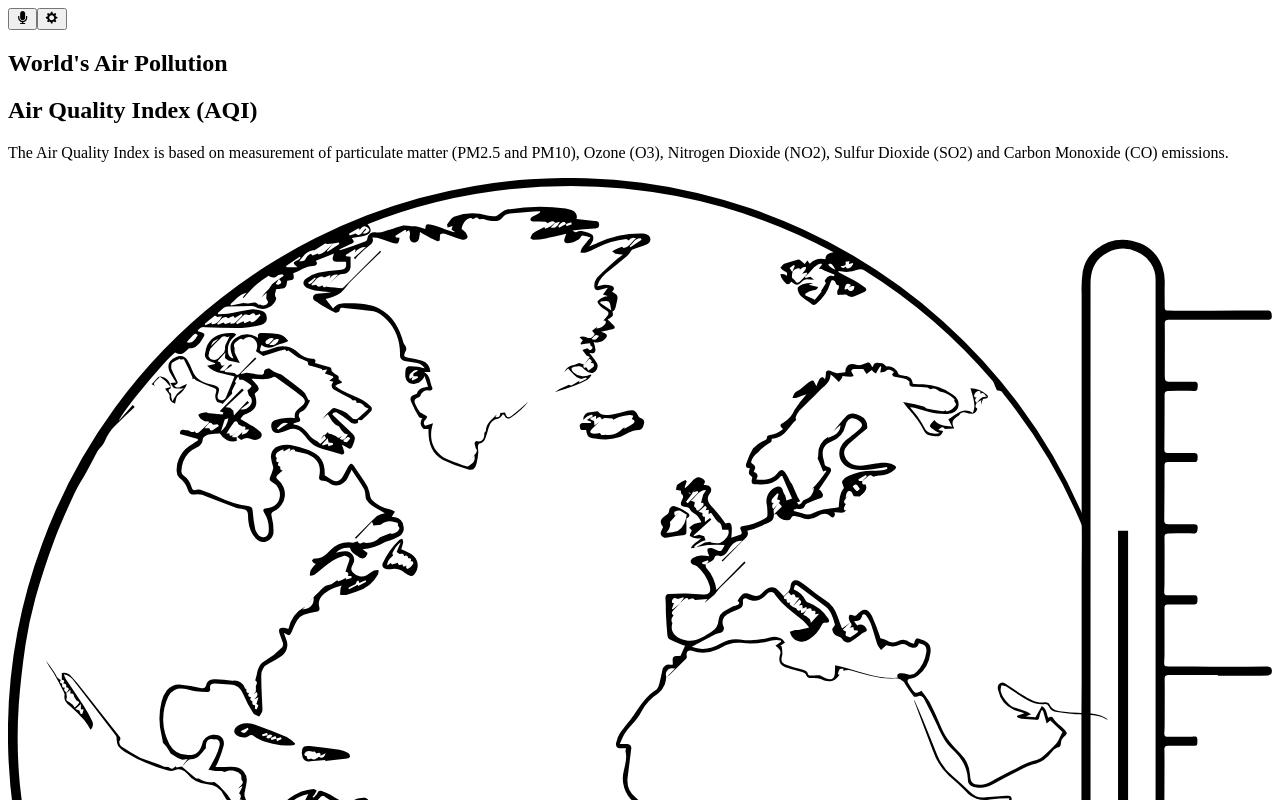
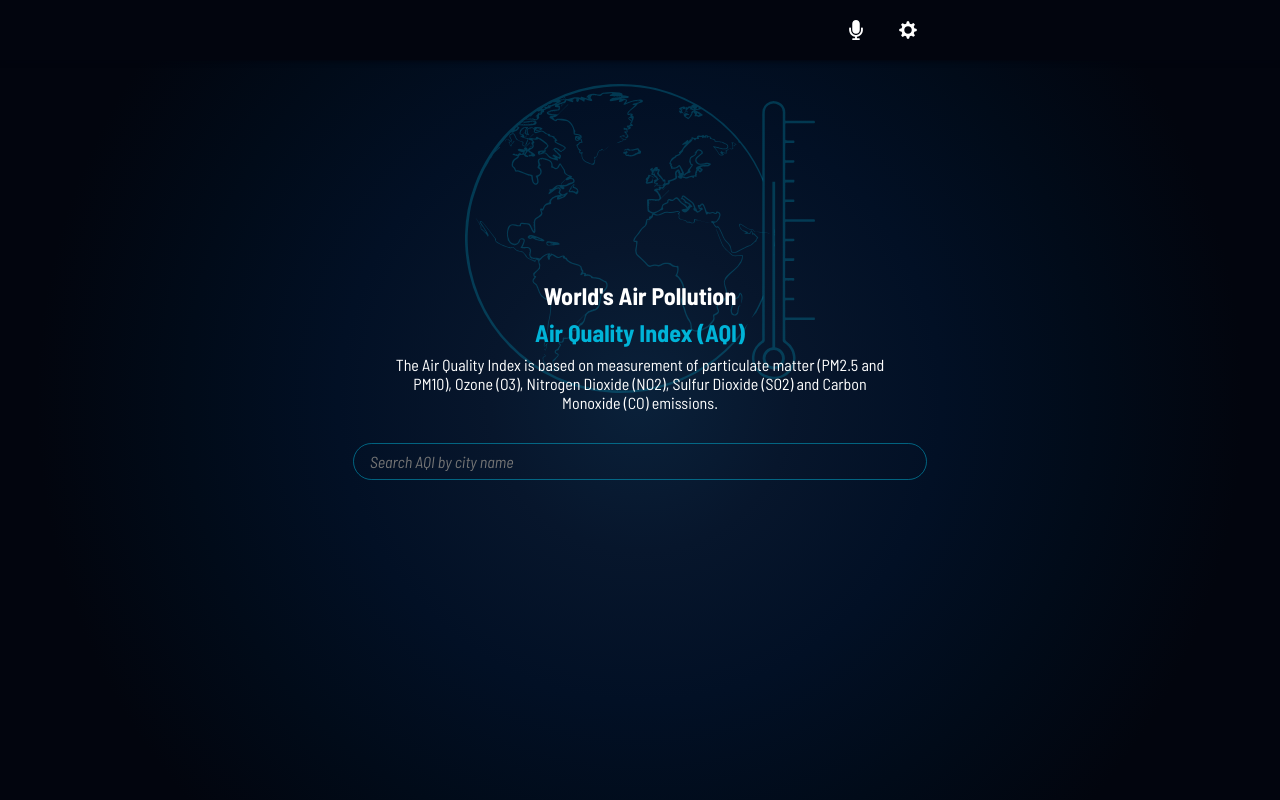
Before and after one commit to gabyse1/air-pollution, a React (Create React App) app: page / in a window 1280 px wide. Shown: the top 800 px of the page. Built offline with nearby package versions, Linux system fonts and the light colour scheme.

Commit message:
Update App.scss to join all stylesheets

```diff
--- a/src/scss/App.scss
+++ b/src/scss/App.scss
@@ -1,5 +1,2 @@
-*,
-*::before,
-*::after {
-  box-sizing: border-box;
-}
+@import './modules/all';
+@import './partials/all';
```
